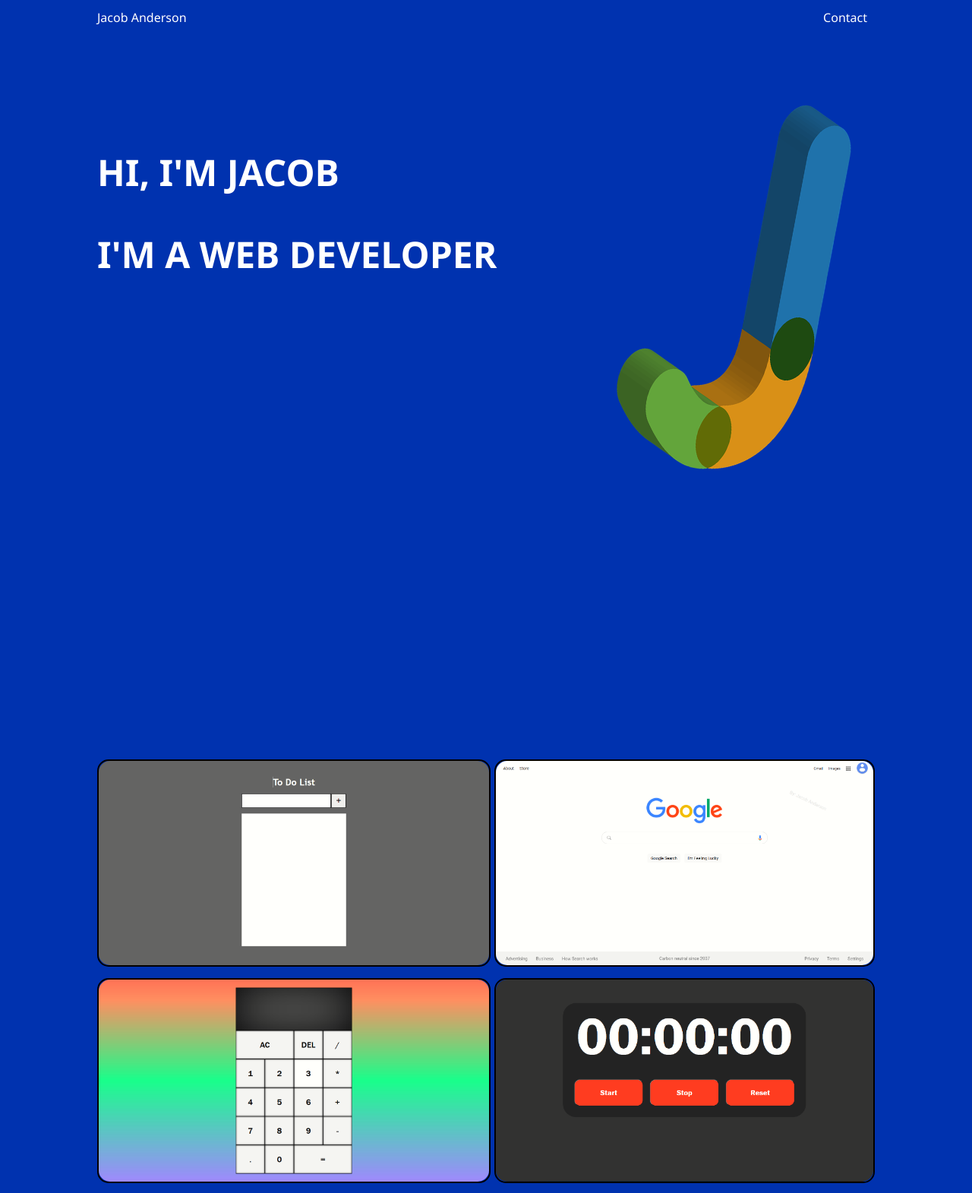
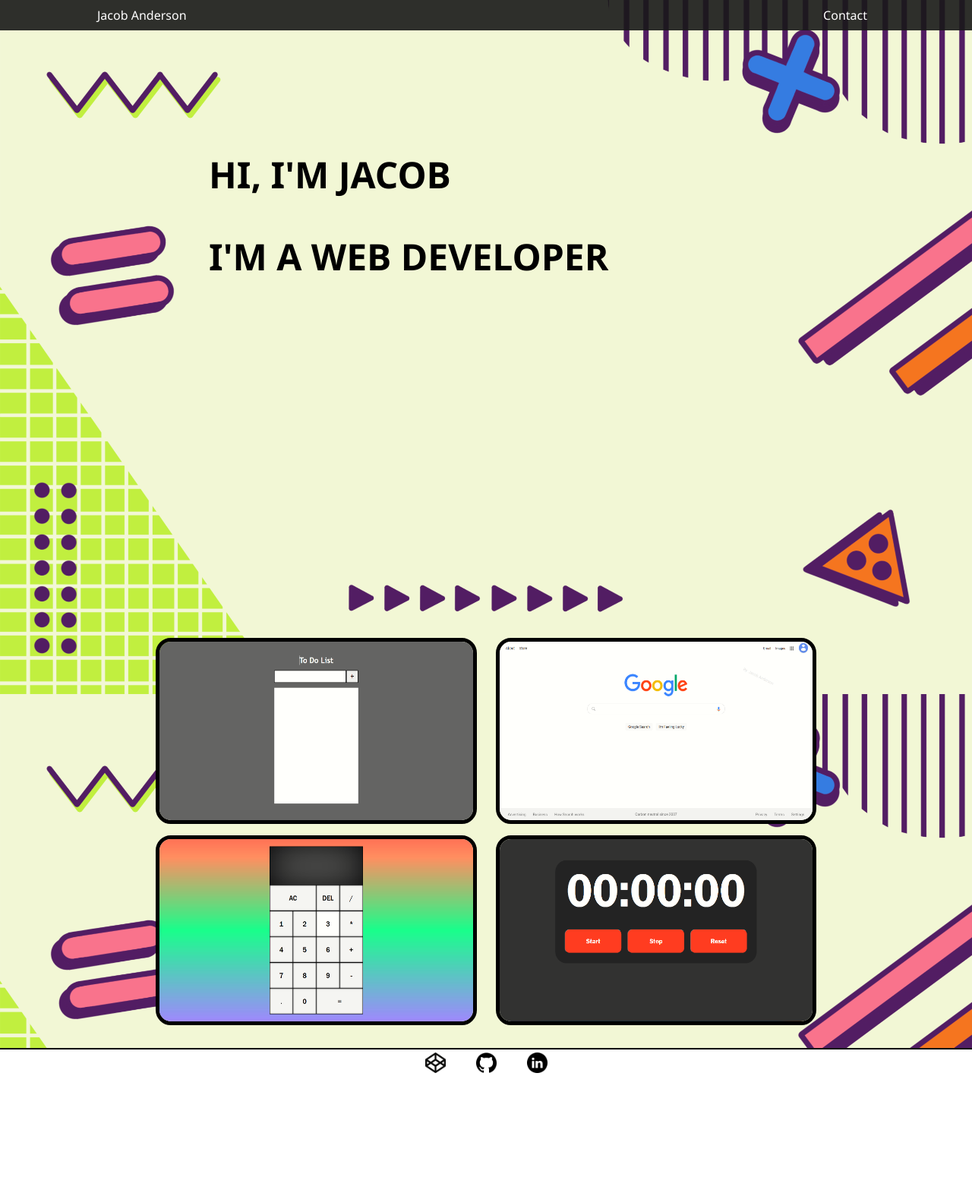
Before and after one commit to Ander-Jac/Personal-Portfolio, a plain HTML site: page index.html in a window 1280 px wide. Shown: the top 1571 px of the page at 76% size. After the commit the page ends 1422 px from the top, so only its background shows below. Drawn offline with Linux system fonts and the light colour scheme.

Commit message:
Added parallax background

```diff
--- a/index.html
+++ b/index.html
@@ -4,12 +4,11 @@
     <meta charset="UTF-8">
     <meta http-equiv="X-UA-Compatible" content="IE=edge">
     <meta name="viewport" content="width=device-width, initial-scale=1.0">
-    <title>Home</title>
+    <title>Jacob Anderson</title>
     <link rel="stylesheet" href="style.css">
     <script defer src="script.js"></script>
 </head>
-<body>
-
+<body id="bod">
     <nav class="top-nav">
         <p id="name">Jacob Anderson</p>
         <button id="contact-button" data-target="#contact-pop">Contact</button>
@@ -43,16 +42,17 @@
     </div>
     <div id="overlay"></div>
 
-    <div class="intro-container">
+    <div id="intro-container">
         <h1 id="intro">HI, I'M JACOB<br>I'M A WEB DEVELOPER</h1>
-        <img id="logo" src="/img/alphabet-1896937_960_720.png" alt="">
     </div>
 
     <div id="projects-container">
-        <a href="projects/to do list/index.html" target="_blank"><div class="project"><img src="img/to do scrsht.png" alt=""></div></a>
-        <a href="projects/Google Clone/index.html" target="_blank"><div class="project"><img src="img/google-clone-scrsht.png" alt=""></div></a>
-        <a href="projects/Calculator/index.html" target="_blank"><div class="project"><img src="img/calculator scrnsht.png" alt=""></div></a>
-        <a href="projects/Stop Watch/index.html" target="_blank"><div class="project"><img src="img/stop watch scrsht.png" alt=""></div></a>
+        <div id="projects-grid">
+            <a href="projects/to do list/index.html" target="_blank"><div class="project"><img src="img/to do scrsht.png" alt=""></div></a>
+            <a href="projects/Google Clone/index.html" target="_blank"><div class="project"><img src="img/google-clone-scrsht.png" alt=""></div></a>
+            <a href="projects/Calculator/index.html" target="_blank"><div class="project"><img src="img/calculator scrnsht.png" alt=""></div></a>
+            <a href="projects/Stop Watch/index.html" target="_blank"><div class="project"><img src="img/stop watch scrsht.png" alt=""></div></a>
+        </div>
     </div>
 
     <footer>
@@ -60,6 +60,5 @@
         <a href="https://github.com/Ander-Jac?tab=projects" target="_blank"><img src="/img/Github icon.png" alt=""></a>
         <a href="https://www.linkedin.com/" target="_blank"><img src="/img/linkedin icon.png" alt=""></a>
     </footer>
-
 </body>
 </html>
--- a/script.js
+++ b/script.js
@@ -1,26 +1,41 @@
-const openFormButton = document.querySelectorAll("[data-target]")
-const closeFormButton = document.querySelectorAll("[data-close-button]")
-const overlay = document.getElementById("overlay")
+const openFormButton = document.querySelectorAll('[data-target]')
+const closeFormButton = document.querySelectorAll('[data-close-button]')
+const overlay = document.getElementById('overlay')
+
+const backgroundParallax = document.getElementById('bod')
+const headingParallax = document.getElementById('intro')
+
+window.addEventListener('scroll', function() {
+    let offset = window.pageYOffset;
+    let introOffset = window.pageYOffset - 250;
+    console.log(offset)
+    backgroundParallax.style.backgroundPositionY = (offset * .5 + 'px');
+
+    if(offset >= 250) {
+        headingParallax.style.left = ( 275 +introOffset * 6 + 'px')
+    }
+    else headingParallax.style.left = 275 + 'px'
+})
 
 openFormButton.forEach(button => {
-    button.addEventListener("click", () => {
+    button.addEventListener('click', () => {
         const form = document.querySelector(button.dataset.target)
         openForm(form)
     })
 })
 closeFormButton.forEach(button => {
-    button.addEventListener("click", () => {
-        const form = button.closest("#contact-pop")
+    button.addEventListener('click', () => {
+        const form = button.closest('#contact-pop')
         closeForm(form)
     })
 })
 function openForm(form) {
     if (form == null) return
-    form.classList.add("active")
-    overlay.classList.add("active")
+    form.classList.add('active')
+    overlay.classList.add('active')
 }
 function closeForm(form) {
     if (form == null) return
-    form.classList.remove("active")
-    overlay.classList.remove("active")
+    form.classList.remove('active')
+    overlay.classList.remove('active')
 }
--- a/style.css
+++ b/style.css
@@ -5,28 +5,29 @@
     color: white;
 }
 body {
-    background-color: rgba(0, 50, 175);
+    background-image: url(img/background2.jpg);
+    background-size: contain;
 }
 
 
 .top-nav {
     display: flex;
+    background-color: rgba(25,25,25, .9);
     align-items: center;
     justify-content: space-between;
     padding-right: 10%;
     padding-left: 10%;
     position: fixed;
-    height: 45px;
+    height: 40px;
     width: 80%;
-    font-weight: 100;
     top: 0;
+    z-index: 1;
 }
 #contact-button {
     background-color: transparent;
     padding: 10px;
     border: none;
     font-size: 1rem;
-    font-weight: 100;
 }
 #contact-button:hover {
     color: rgb(200, 200, 200);
@@ -41,7 +42,7 @@ body {
     transform: translate(-50%, -50%)scale(0);
     width: 70%;
     height: 65%;
-    background-color: rgba(240,240,240);
+    background-color: white;
     z-index: 1;
     border-radius: 10px;
     transition: 200ms ease-in-out;
@@ -116,44 +117,38 @@ body {
 }
 
 
-.intro-container {
+#intro-container {
     height: 100vh;
     position: relative;
-    top: 45px;
-    z-index: -1;
 }
-.intro-container #intro {
-    position: absolute;
-    margin-top: 10%;
-    margin-left: 10%;
+#intro {
+    position: fixed;
+    top: 22%;
+    left: 275px;
+    white-space: nowrap;
     font-size: 3rem;
     line-height: 225%;
-}
-.intro-container #logo {
-    width: 250px;
-    position: absolute;
-    right: 15%;
-    top: 10%;
-    transform: rotate(10deg);
-    z-index: -1;
+    color: black
 }
 
-
 #projects-container {
+    width: 85%;
+    margin: auto;
+    padding-top: 40px;
+    padding-bottom: 40px;
+}
+#projects-grid {
     display: grid;
     grid-template-columns: auto auto;
     width: 80%;
     margin: auto;
-    margin-bottom: 50px;
-    margin-top: 200px;
-    gap: 5px;
+    gap: 25px;
 }
 .project {
-    height: 95%;
+    height: 100%;
     position: relative;
-    border: 2px solid black;
-    border-radius: 15px;
-
+    border: 5px solid black;
+    border-radius: 20px;
 }
 .project img {
     width: 100%;
@@ -184,11 +179,11 @@ body {
 
 footer {
     display: flex;
-    background-color: rgb(100,100,100);
+    background-color: white;
     height: 40px;
     align-items: center;
     justify-content: center;
-    border: 2px solid black;
+    border-top: 2px solid black;
 }
 footer img {
     width: 27px;
@@ -203,14 +198,10 @@ footer img {
         margin-top: 35px;
         gap: 10px;
     }
-    .intro-container #intro {
-        font-size: 7vw;
-    }
-    .intro-container #logo {
-        width: 37%;
-    }
-    .intro-container {
-        margin-top: 90px;
+    #intro {
+        font-size: 7.5vw;
+        margin-left: 10vw;
+        margin-top: 42vh;
     }
     #contact-pop {
         width: 98%;
```
Also changed, not shown: img/alphabet-1896937_960_720.png (deleted), img/background1.jpg (added), img/background2.jpg (added), img/image.jpg (deleted).
